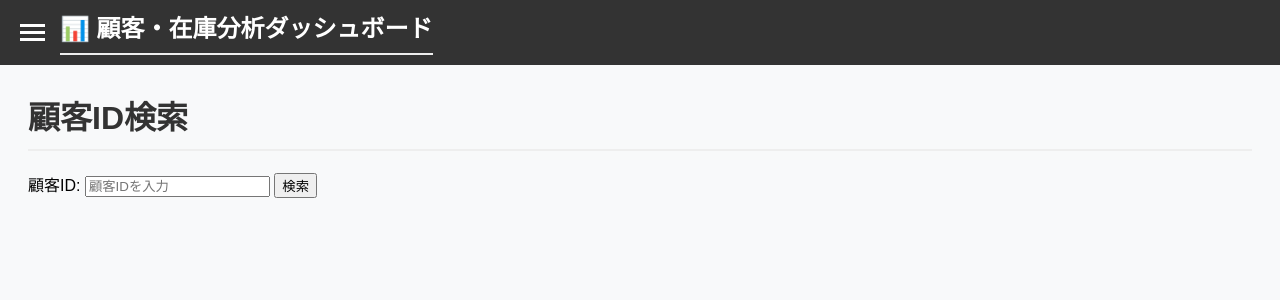
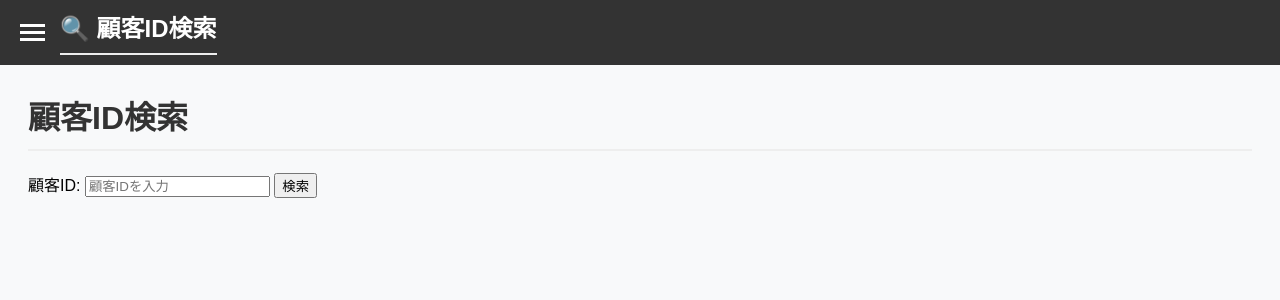
Before and after one commit to 31916/jikken3-kai, a Flask app: page /search.html in a window 1280 px wide. Shown: the top 300 px of the page. Run offline with Flask 3, Linux system fonts and the light colour scheme.

Commit message:
ハンバーガーの変更

```diff
--- a/templates/search.html
+++ b/templates/search.html
@@ -16,7 +16,7 @@
             <div class="bar"></div>
             <div class="bar"></div>
         </div>
-        <h1 style="margin: 0; font-size: 1.5em;">📊 顧客・在庫分析ダッシュボード</h1>
+        <h1 style="margin: 0; font-size: 1.5em;">🔍️ 顧客ID検索</h1>
     </header>
 
     <nav id="sidebar" class="sidebar">
```
